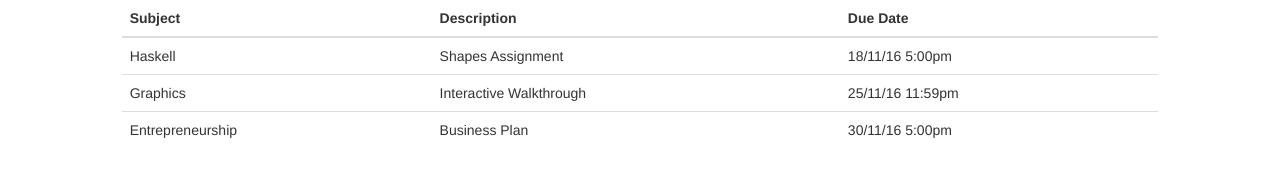
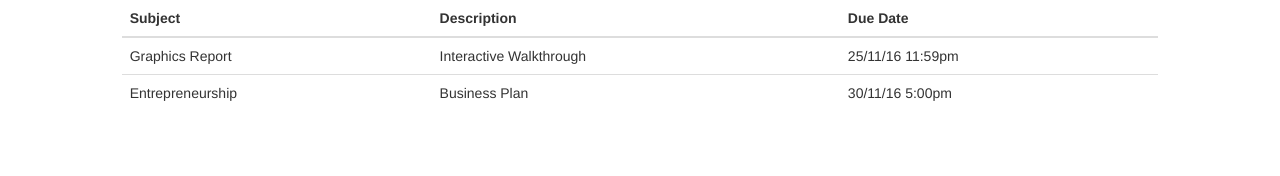
Before and after one commit to mcnestrb/todo, a plain HTML site: page index.html in a window 1280 px wide. Drawn offline with nearby package versions, Linux system fonts and the light colour scheme.

Commit message:
Graphics Report!!!

```diff
--- a/index.html
+++ b/index.html
@@ -18,12 +18,7 @@
                 </thead>
                 <tbody>
                     <tr>
-                        <td>Haskell</td>
-                        <td>Shapes Assignment</td>
-                        <td>18/11/16 5:00pm</td>
-                    </tr>
-                    <tr>
-                        <td>Graphics</td>
+                        <td>Graphics Report</td>
                         <td>Interactive Walkthrough</td>
                         <td>25/11/16 11:59pm</td>
                     </tr>
```
